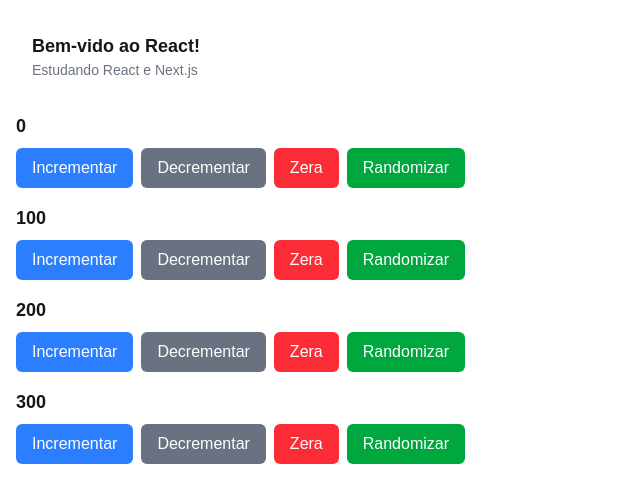
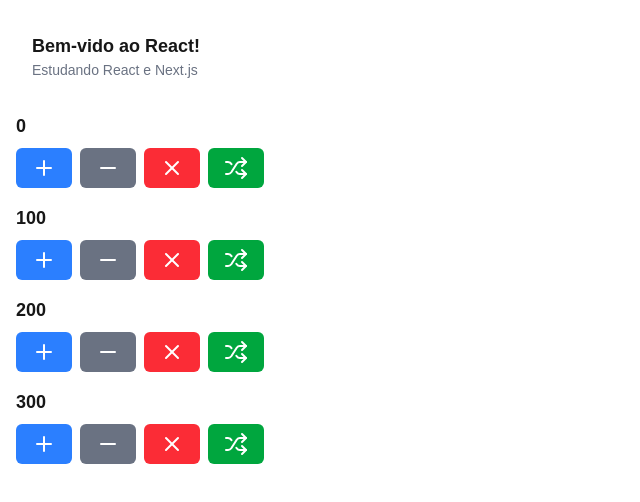
Before and after one commit to Otavio0009/web1, a Next.js app in the folder exemplo-react/: page / in a window 1280 px wide. Shown: the top 502 px of the page, without its empty margins (0-640 px from the left). Built offline with nearby package versions, Linux system fonts and the light colour scheme.

Commit message:
Acresentado icons no codigo

```diff
--- a/exemplo-react/app/Components/counter.components.tsx
+++ b/exemplo-react/app/Components/counter.components.tsx
@@ -1,5 +1,6 @@
 "use client";
 
+import { Minus, Plus, Shuffle, X } from "lucide-react";
 import { useState } from "react";
 
 export function Counter(props: any) {
@@ -44,19 +45,19 @@ export function Counter(props: any) {
             </h1>
             <div className='flex gap-2'>
                  <button className='btn btn_primario' onClick={incrementar}>
-                    Incrementar
+                    <Plus/>
                 </button>
 
                 <button className='btn btn_secundario' onClick={incrementarOuDecrementar}>
-                    Decrementar
+                    <Minus/>
                 </button>
 
                 <button className='btn btn_danger' onClick={zera}>
-                    Zera
+                    <X/>
                 </button>
 
                 <button className='btn btn_success' onClick={randomizar}>
-                    Randomizar
+                    <Shuffle/>
                 </button>
             </div>
         </div>
--- a/exemplo-react/package.json
+++ b/exemplo-react/package.json
@@ -9,6 +9,7 @@
     "lint": "eslint"
   },
   "dependencies": {
+    "lucide-react": "^1.48.0",
     "next": "16.3.5",
     "react": "19.2.8",
     "react-dom": "19.2.8"
```
Also changed, not shown: 1 other file (tests, documents, lock files or other folders).
